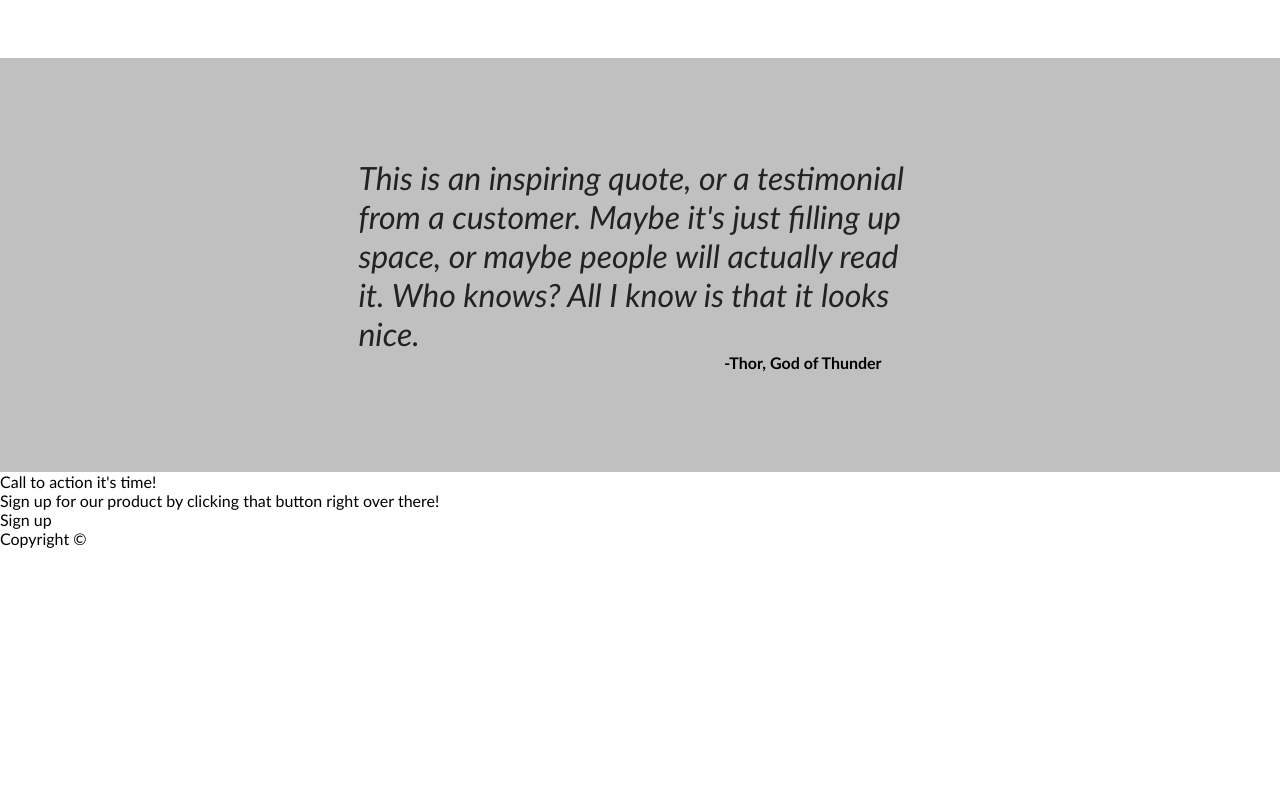
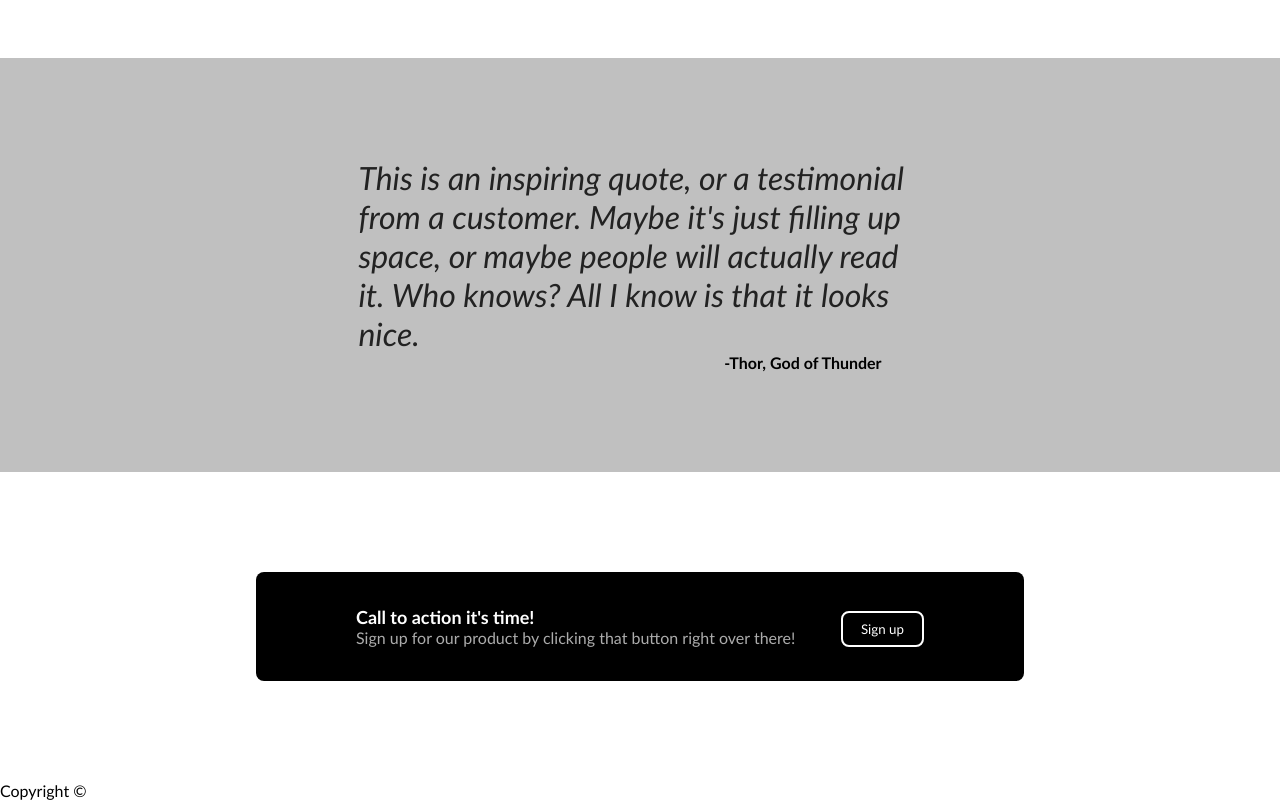
Before and after one commit to michael1-0/odin-landing-page, a plain HTML site: page index.html in a window 1280 px wide. Shown: the part 840-1640 px from the top of the page. Before the commit the page ends 1388 px from the top, so only its background shows below. Drawn offline with Linux system fonts and the light colour scheme.

Commit message:
Complete content-4

```diff
--- a/index.html
+++ b/index.html
@@ -65,7 +65,7 @@
                     <div class="signup-title">Call to action it's time!</div>
                     <div class="signup-body">Sign up for our product by clicking that button right over there!</div>
                 </div>
-                <div class="button-signup">Sign up</div>
+                <button class="button-signup">Sign up</button>
             </div>
         </div>
     </main>
--- a/styles.css
+++ b/styles.css
@@ -170,6 +170,48 @@ main {
     padding-right: 40px;
 }
 /* End Content-3 */
+
+/* Content-4 */
+.content-4 {
+    display: flex;
+    justify-content: center;
+    align-items: center;
+    padding: 100px
+}
+
+.container-signup {
+    border-radius: 8px;
+    padding: 34px 100px;
+    background-color: black ;
+    color: white;
+    display: flex;
+    justify-content: space-between;
+    width: 60vw;
+}
+
+.text-signup {
+    display: flex;
+    flex-direction: column;
+}
+
+.signup-title {
+    font-size: large;
+    font-weight: 900;
+}
+
+.signup-body {
+    color: #acacac;
+}
+
+.button-signup {
+    align-self: flex-end;
+    padding: 8px 18px;
+    border-radius: 8px;
+    color: white;
+    border: 2px solid white;
+    background-color: black;
+}
+/* End Content-4 */
 /* End Main */
 
 
```
